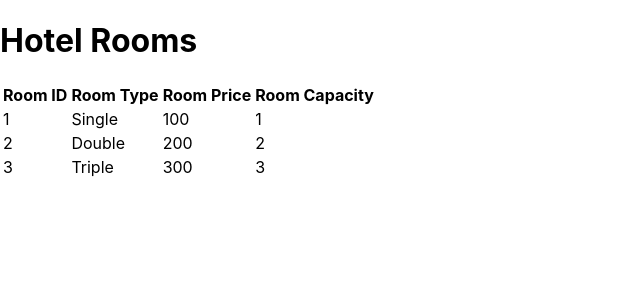
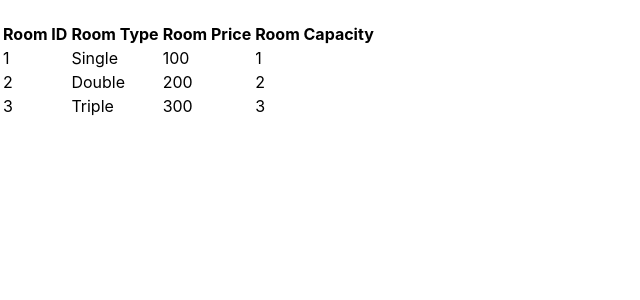
Before and after one commit to DanteCady/devHotel, a React (Create React App) app in the folder devhotel/: page / in a window 1280 px wide. Shown: the top 300 px of the page, without its empty margins (0-640 px from the left). Built offline with nearby package versions, Linux system fonts and the light colour scheme.

Commit message:
Added hotel info object

```diff
--- a/devhotel/src/App.jsx
+++ b/devhotel/src/App.jsx
@@ -5,7 +5,7 @@ import { hotelRooms } from './components/hotelRooms';
 const App = () => {
     return (
         <div>
-          <Hotel hotelRooms={hotelRooms} />
+          <Hotel hotelRooms={hotelRooms} hotelName={hotelRooms.hotelName} />
         </div>
     );
 }
--- a/devhotel/src/components/hotelRooms.js
+++ b/devhotel/src/components/hotelRooms.js
@@ -1,3 +1,10 @@
+export const hotelInfo= [
+ {
+    hotelName: 'Hotel California',
+    hotelLocation: 'California',
+ }
+]
+
 export const hotelRooms = [
     {
         roomId: 1,
--- a/devhotel/src/views/hotel.jsx
+++ b/devhotel/src/views/hotel.jsx
@@ -1,9 +1,9 @@
 import React from "react";
 
-const Hotel = ({ hotelRooms }) => {
+const Hotel = ({ hotelRooms, hotelName }) => {
     return (
         <div>
-            <h1>Hotel Rooms</h1>
+            <h1>{hotelName}</h1>
             <table>
                 <thead>
                     <tr>
```
